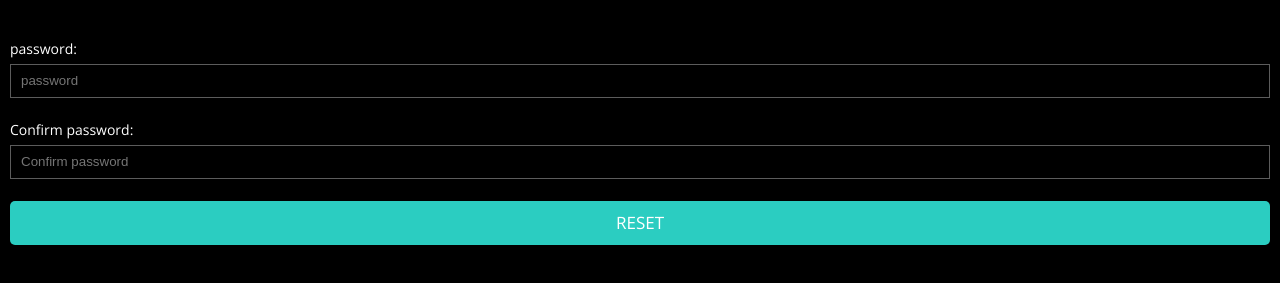
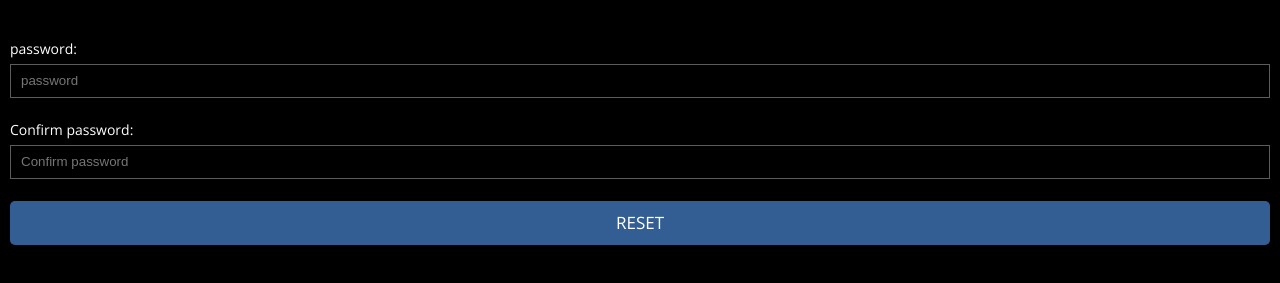
Before and after one commit to transactioncity/TCitymobile, a plain HTML site: page reset.html in a window 1280 px wide. Shown: the part 251-534 px from the top of the page. Drawn offline with nearby package versions, Linux system fonts and the light colour scheme; files whose address does not match are found by name.

Commit message:
shripad
shripad

```diff
--- a/css/style.css
+++ b/css/style.css
@@ -1048,7 +1048,7 @@ width: 115px;}
   margin-bottom: 10px;
 }
 .button.button-big {
-  background: #2bcdc1 none repeat scroll 0 0;
+  background: #335e93 none repeat scroll 0 0;
   border: medium none;
   color: #ffffff;
 }
```
Also changed, not shown: register.html (+1 -3 lines), logo.png (added), 5 other files.
